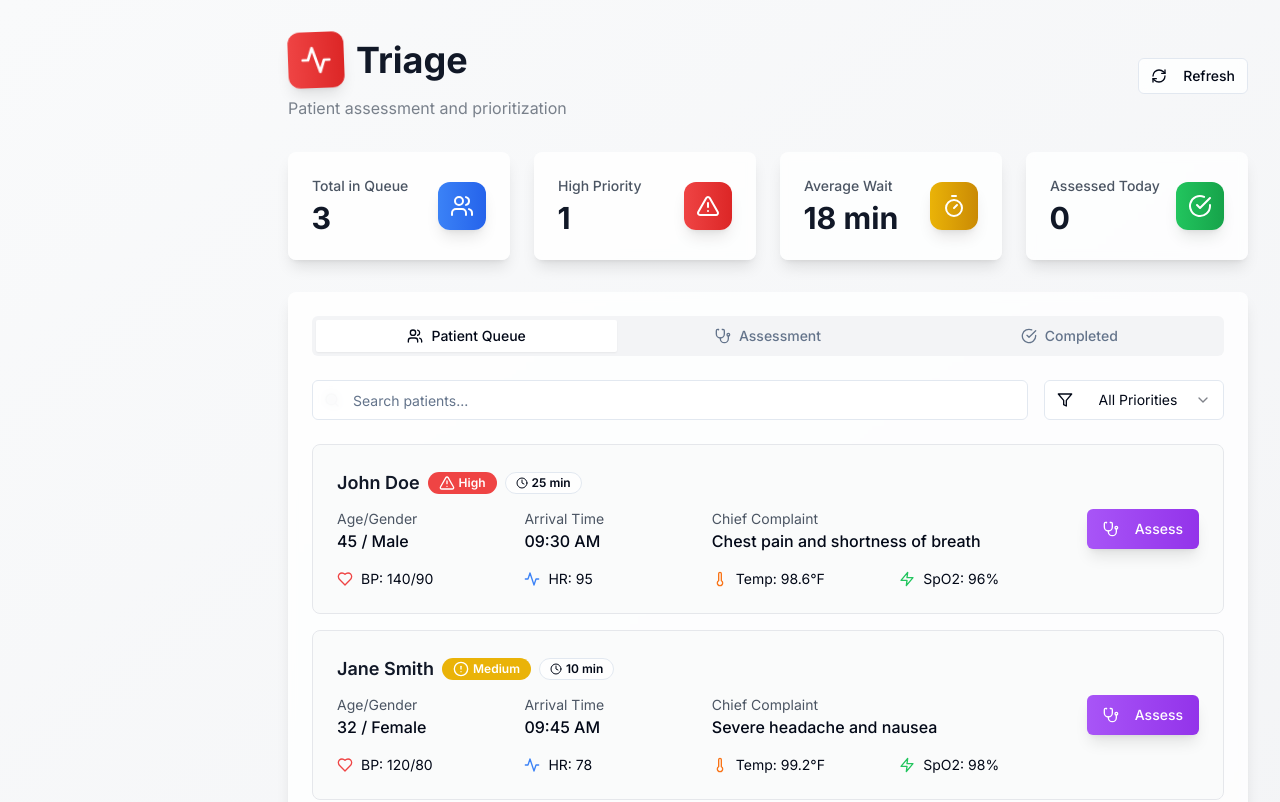
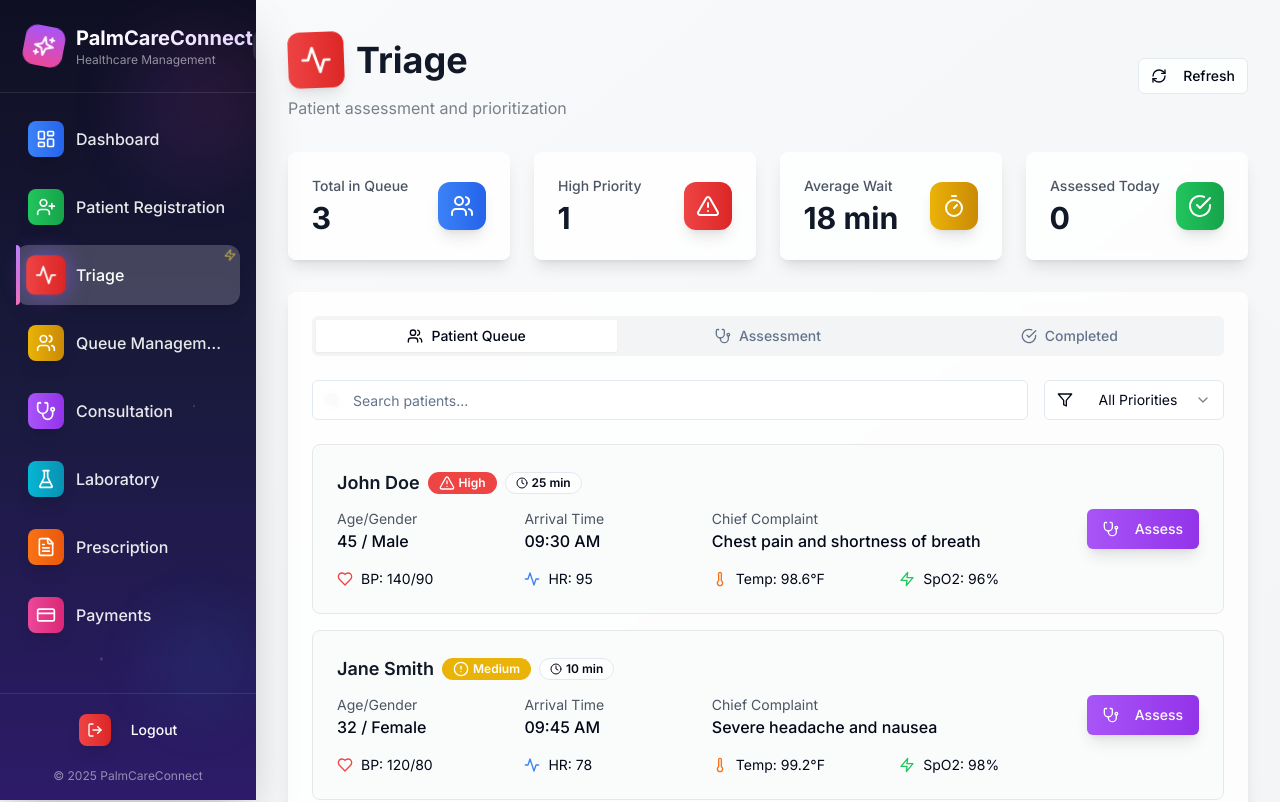
Before and after one commit to morde2002/palmcare-connect, a Next.js app: page /triage in a window 1280 px wide. Shown: the top 802 px of the page. Built offline with nearby package versions, Linux system fonts and the light colour scheme.

Commit message:
triage update

```diff
--- a/app/triage/page.tsx
+++ b/app/triage/page.tsx
@@ -27,6 +27,8 @@ import {
   Timer,
   Zap,
 } from "lucide-react"
+import Sidebar from "@/components/sidebar"
+import MobileSidebar from "@/components/mobile-sidebar"
 
 export default function Triage() {
   const [activeTab, setActiveTab] = useState("queue")
@@ -193,6 +195,9 @@ export default function Triage() {
 
   return (
     <div className="min-h-screen bg-gradient-to-br from-gray-50 to-gray-100">
+      {/* Include both sidebars */}
+      <Sidebar />
+      <MobileSidebar />
       {/* Main Content - Responsive padding for both mobile and desktop */}
       <div className="lg:ml-64 p-4 lg:p-8 pt-16 lg:pt-8">
         {/* Header */}
```
